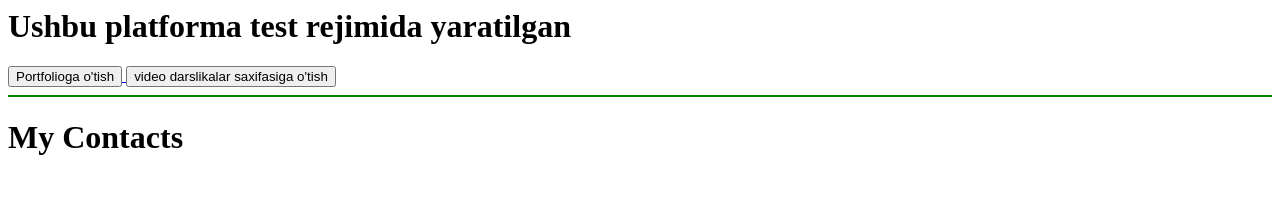
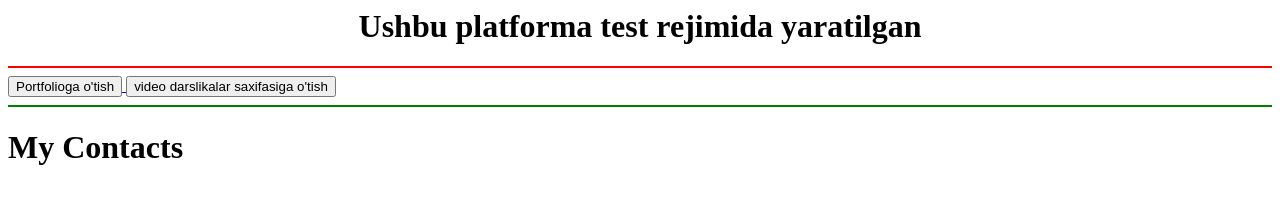
Before and after one commit to Maxmudov0013/web_lesson_answers, a plain HTML site: page index.html in a window 1280 px wide. Drawn offline with Linux system fonts and the light colour scheme.

Commit message:
sentrga qo'yilib header qismi ajratilgan

```diff
--- a/index.html
+++ b/index.html
@@ -7,7 +7,8 @@
     </head>
     <body>
         <header>
-            <h1>Ushbu platforma test rejimida yaratilgan</h1>
+            <h1 style="text-align: center;">Ushbu platforma test rejimida yaratilgan</h1>
+            <hr color="red">
         </header>
 
         <main>
```
